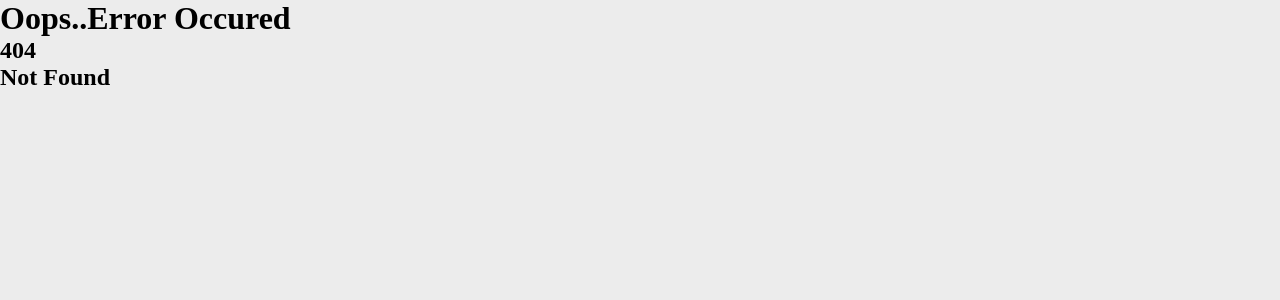
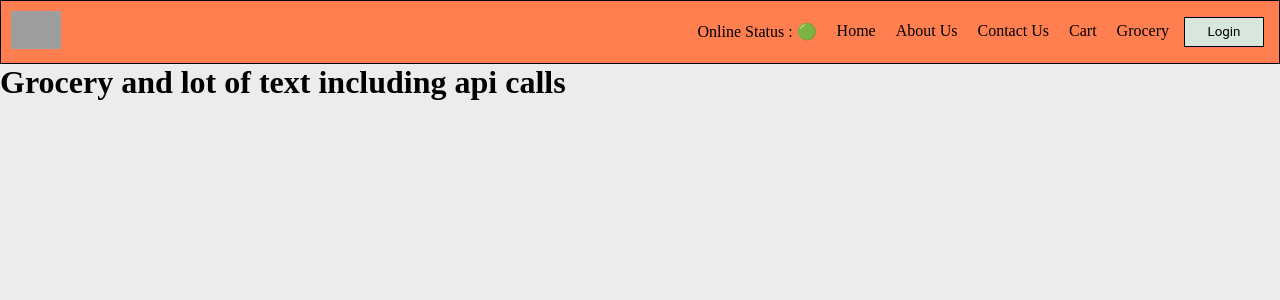
Before and after one commit to 0x1zen/FoodZen, a React (Vite) app: page /grocery in a window 1280 px wide. Before the commit this address had no page. Shown: the top 300 px of the page. Built offline with nearby package versions, Linux system fonts and the light colour scheme; grey boxes are pictures that could not be loaded.

Commit message:
Lazy Loading and suspense Component

```diff
--- a/src/App.js
+++ b/src/App.js
@@ -1,18 +1,19 @@
-import React from "react";
+import React, { lazy, Suspense } from "react";
 import ReactDOM from "react-dom/client";
 import Header from "./components/Header.js";
 import Body from "./components/Body.js";
-import About from "./components/About.js";
 import Contact from "./components/Contact.js";
 import Error from "./components/Error.js";
 import RestaurantMenu from "./components/RestaurantMenu.js";
 import { createBrowserRouter, RouterProvider, Outlet } from "react-router";
 
+const Grocery = lazy(() => import("./components/Grocery.js"));
+const About = lazy(() => import("./components/About.js"));
 const AppLayout = () => {
   return (
     <div className="app">
       <Header />
-      <Outlet/>
+      <Outlet />
     </div>
   );
 };
@@ -29,16 +30,28 @@ const appRouter = createBrowserRouter([
 
       {
         path: "/about",
-        element: <About />,
+        element: (
+          <Suspense fallback={<h1>Hey,wait until I load</h1>}>
+            <About />
+          </Suspense>
+        ),
       },
       {
         path: "/contact",
         element: <Contact />,
       },
       {
+        path: "/grocery",
+        element: (
+          <Suspense fallback={<h1>Hey wait until i load</h1>}>
+            <Grocery />
+          </Suspense>
+        ),
+      },
+      {
         path: "/restaurants/:resId",
         element: <RestaurantMenu />,
-      }
+      },
     ],
     errorElement: <Error />,
   },
--- /dev/null
+++ b/src/components/Grocery.js
@@ -0,0 +1,9 @@
+const Grocery = ()=>{
+  return (
+    <div>
+      <h1>Grocery and lot of text including api calls</h1>
+    </div>
+  )
+}
+
+export default Grocery;
--- a/src/components/Header.js
+++ b/src/components/Header.js
@@ -5,7 +5,7 @@ import useOnlineStatus from "../utils/useOnlineStatus.js";
 
 const Header = () => {
   const [loginState, setLoginState] = useState("Login");
-  const onlineStatus=useOnlineStatus();
+  const onlineStatus = useOnlineStatus();
   return (
     <div className="header">
       <div className="logo-container">
@@ -13,18 +13,33 @@ const Header = () => {
       </div>
       <div className="nav-items">
         <ul>
-          <li className="online-status">Online Status : {onlineStatus ? "🟢" : "🔴"}</li>
-          <li>
-            <Link to="/" className="router-link">Home</Link>
+          <li className="online-status">
+            Online Status : {onlineStatus ? "🟢" : "🔴"}
           </li>
           <li>
-            <Link to="/about" className="router-link">About Us</Link>
+            <Link to="/" className="router-link">
+              Home
+            </Link>
           </li>
           <li>
-            <Link to="/contact" className="router-link">Contact Us</Link>
+            <Link to="/about" className="router-link">
+              About Us
+            </Link>
           </li>
           <li>
-            <Link to="/cart" className="router-link">Cart</Link>
+            <Link to="/contact" className="router-link">
+              Contact Us
+            </Link>
+          </li>
+          <li>
+            <Link to="/cart" className="router-link">
+              Cart
+            </Link>
+          </li>
+          <li>
+            <Link to="/grocery" className="router-link">
+              Grocery
+            </Link>
           </li>
           <button
             className="btn"
```
Also changed, not shown: React Complete Notes.txt.
